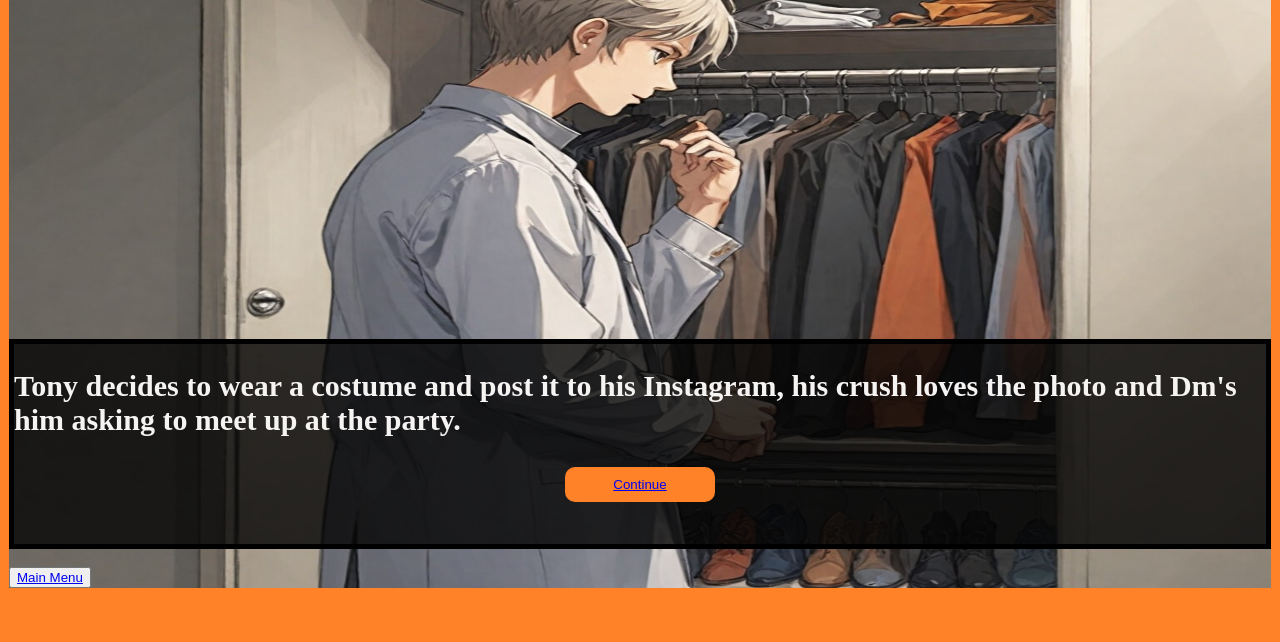
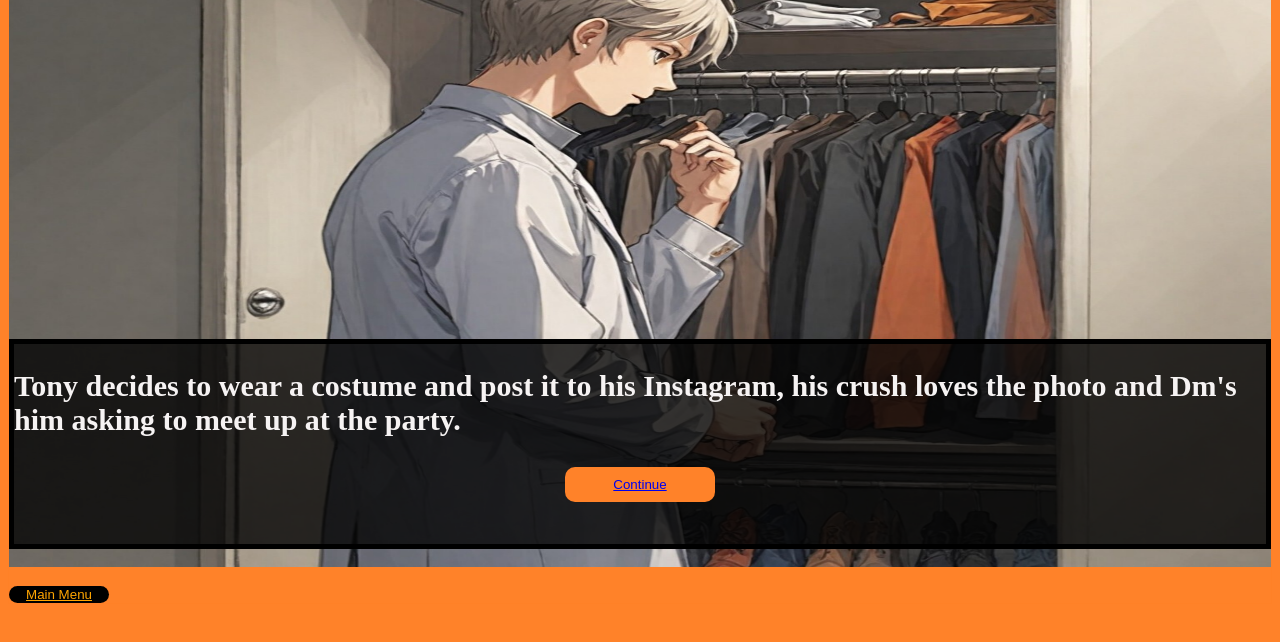
Before and after one commit to BronelL87/LazarB_HenryB_PattonD_Challenge_GroupCYOA_WithStyles, a plain HTML site: page Pages/page1choice1.html in a window 1280 px wide. Shown: the part 110-752 px from the top of the page. Drawn offline with Linux system fonts and the light colour scheme.

Commit message:
adjusted main menu btn found throughout the story

```diff
--- a/Pages/page1choice1.html
+++ b/Pages/page1choice1.html
@@ -23,10 +23,12 @@
 
 
         </div>
-        <br>
-        <button><a href="../index.html">Main Menu</a></button>
+            <br>
+          </div>
+       <br>
 
-    </div>
-</body>
+       <button class="storyMainMenuBtn"><a class="txtColor" href="../index.html">Main Menu</a></button>
+
+    </body>
 
 </html>
--- a/Style/styles.css
+++ b/Style/styles.css
@@ -97,6 +97,16 @@ h2 {
 
 }
 
+.storyMainMenuBtn{
+    background: black;
+    border: 1px black;
+    border-radius: 10px;
+    width: 100px;
+}
+.txtColor{
+    color: orange;
+}
+
 .background1ch1{
     background-image: url(../assets/img-3JqpPYh84dITscuw0Baei.jpg);
     background-size: 100% 100%;
```
